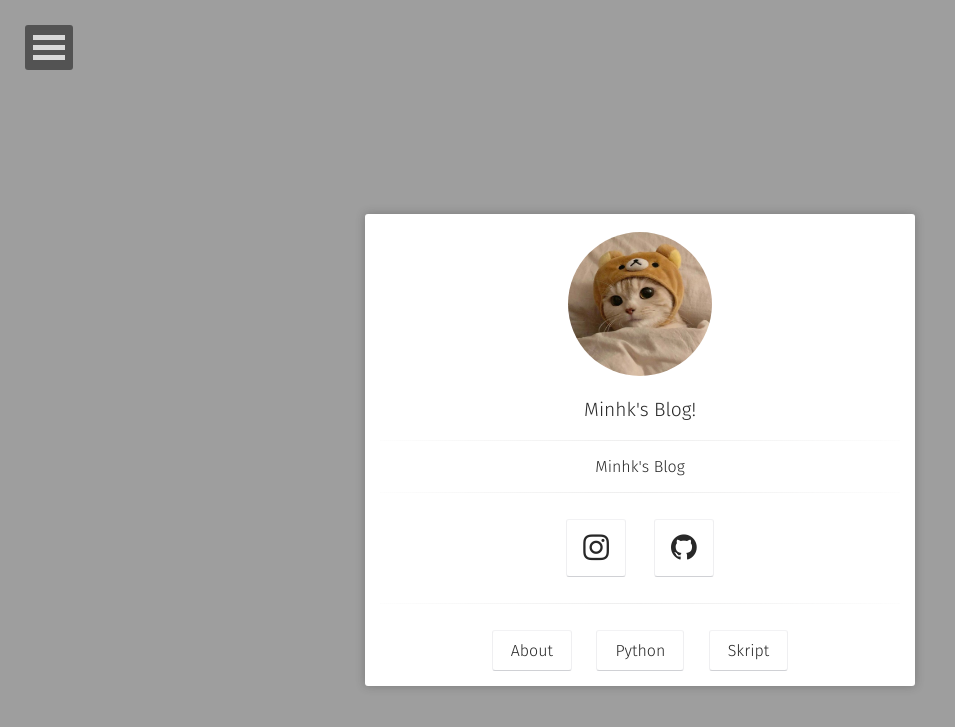
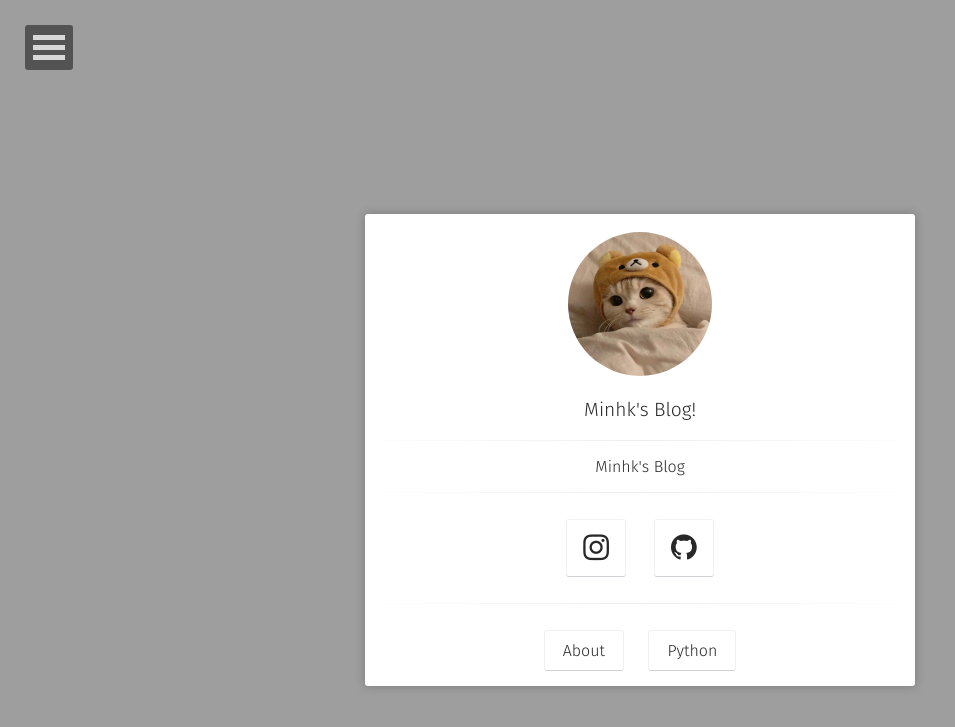
Before and after one commit to minhk05/minhk05.github.com, a Jekyll site: the page built from index.html, in a window 1280 px wide. Shown: the top 727 px of the page, without its empty margins (0-955 px from the left). Built offline with Jekyll 4.4.1, drawn with Linux system fonts in a browser that asks for light colours; some web fonts are replaced.

Commit message:
Update home.html

```diff
--- a/_layouts/home.html
+++ b/_layouts/home.html
@@ -38,9 +38,6 @@ layout: compress
                          <a class="btn zoombtn" href="{{ site.url }}/python">
                          Python
                          </a>
-                         <a class="btn zoombtn" href="{{ site.url }}/skript">
-                         Skript
-                         </a>
                  </h3>
             </div>
         </div>
```
